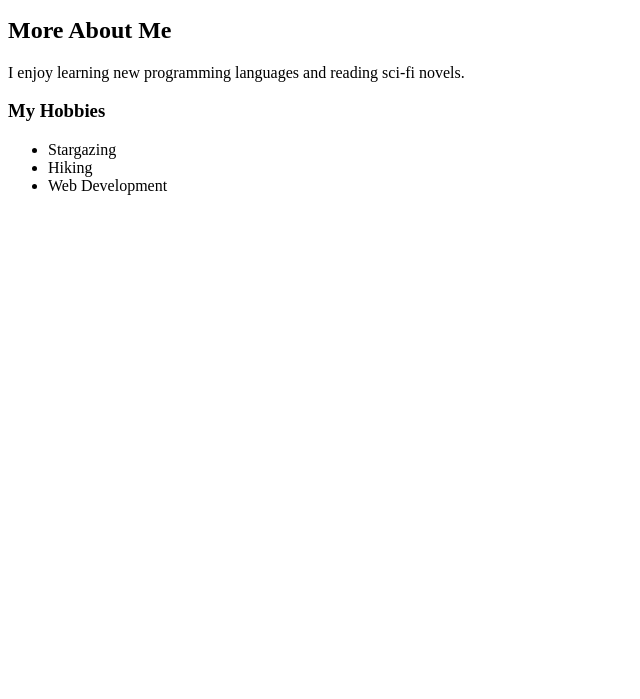
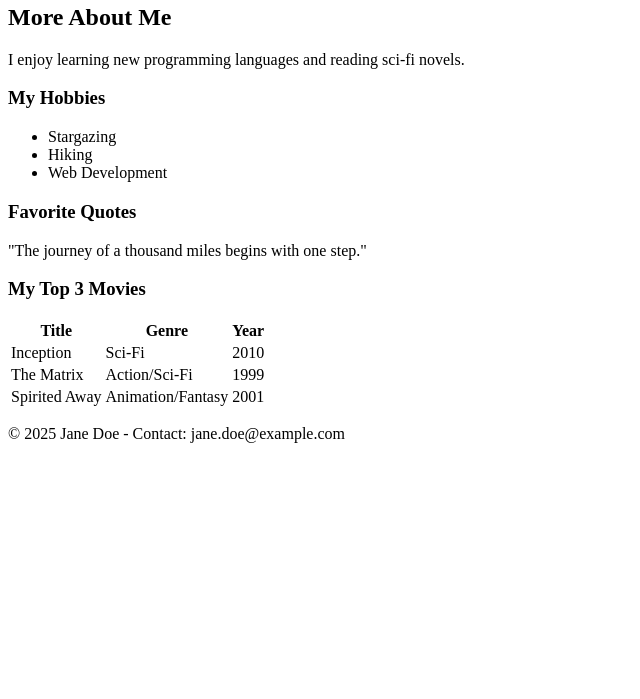
Before and after one commit to FatimaMts/kp-portfolio-activity, a plain HTML site: page about.html in a window 1280 px wide. Shown: the part 101-800 px from the top of the page, without its empty margins (0-640 px from the left). Drawn offline with Linux system fonts and the light colour scheme.

Commit message:
Add files via upload

```diff
--- a/about.html
+++ b/about.html
@@ -6,17 +6,54 @@
     <title>About me</title>
 </head>
 <body>
-    <h1>Hello, I’m Steff!</h1>
-  <p>I love space, coding, and coffee. This is my first HTML page.</p>
-    <h2>More About Me</h2>
-    <p>I enjoy learning new programming languages and reading sci-fi novels.</p>
+  <header>
+    <h2>Hello, I’m Steff!</h2>
+    <p>I love space, coding, and coffee. This is my first HTML page.</p>
+    </header>
+    <main>
+      <section id="about-me">
+      <h2>More About Me</h2>
+      <p>I enjoy learning new programming languages and reading sci-fi novels.</p>
+      </section>
 
-    <h3>My Hobbies</h3>
+      <section id="hobbies">
+        <h3>My Hobbies</h3>
 <ul>
-  <li>Stargazing </li>
-  <li>Hiking </li>
-  <li>Web Development </li>
-</ul>
+      <li>Stargazing</li>
+      <li>Hiking</li>
+      <li>Web Development</li>
+    </ul>
+  </section>
+  </main>
+  <aside>
+  <h3>Favorite Quotes</h3>
+  <p>"The journey of a thousand miles begins with one step."</p>
+</aside>
+
+<h3>My Top 3 Movies</h3>
+<table>
+  <tr>
+    <th>Title</th>
+    <th>Genre</th>
+    <th>Year</th>
+  </tr>
+  <tr>
+    <td>Inception</td>
+    <td>Sci-Fi</td>
+    <td>2010</td>
+  </tr>
+  <tr>
+    <td>The Matrix</td>
+    <td>Action/Sci-Fi</td>
+    <td>1999</td>
+  </tr>
+  <tr>
+    <td>Spirited Away</td>
+    <td>Animation/Fantasy</td>
+    <td>2001</td>
+  </tr>
+</table>
+<footer><p>© 2025 Jane Doe - Contact: jane.doe@example.com</p></footer>
 
 </body>
 </html>
```
Also changed, not shown: index.html (+19 -4 lines).
